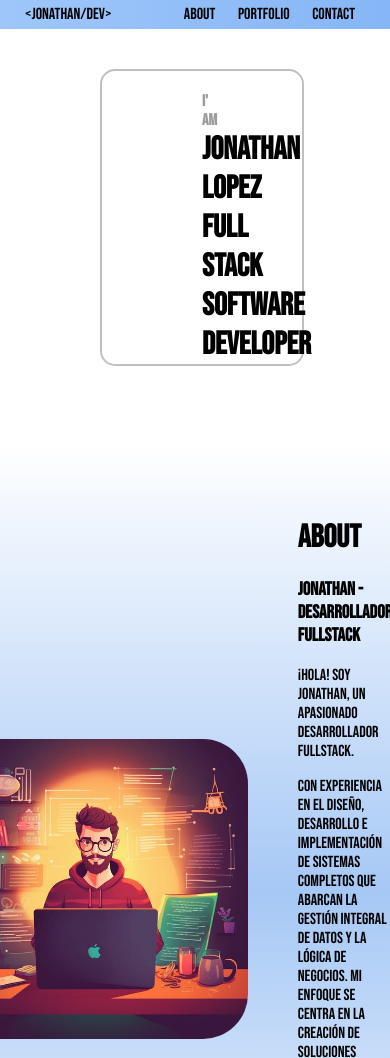
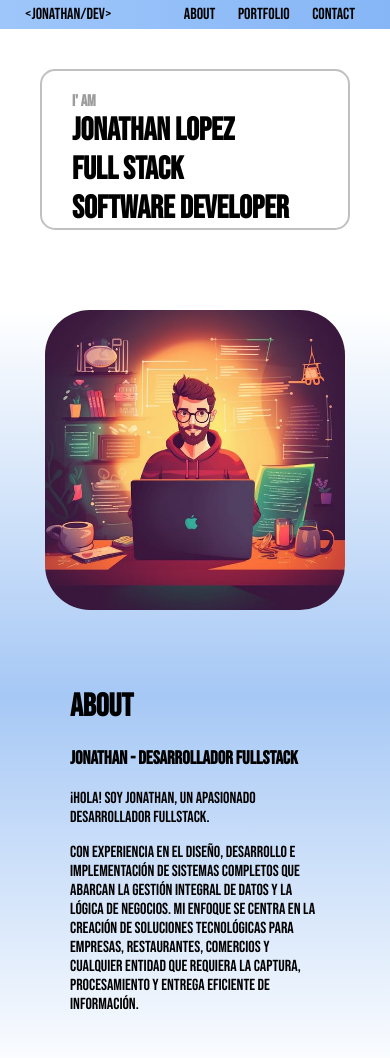
Before and after one commit to jothanf/landing_2.github.io, a plain HTML site: page index.html in a window 390 px wide. Shown: the top 1058 px of the page. Drawn offline with Linux system fonts and the light colour scheme; a web font is replaced by a local one.

Commit message:
changes responsive

```diff
--- a/index.html
+++ b/index.html
@@ -172,7 +172,8 @@
         <ul>
             <li><a href="https://github.com/jothanf"><img src="img/icon/github.png" alt=""></a></li>
             <li><a href="https://www.linkedin.com/in/jonathan-lopez-1770a020b"><img src="img/icon/linkedin.png" alt=""></a></li>
-            <li><a href=""><img src="img/icon/correo-electronico.png" alt=""></a></li>
+            <li><a href="mailto:jothanferney@gmail.com"><img src="img/icon/correo-electronico.png" alt=""></a></li>
+
         </ul>
     </div>
 </body>
--- a/styles/styles.css
+++ b/styles/styles.css
@@ -238,8 +238,16 @@ iframe {
         margin-bottom: 0;
     }
 
+
+    #card_presentation {
+        border: solid 2px #0000003f;
+        border-radius: 15px;
+        margin: 15px 40px;
+        padding: 0 30px;
+    }
+
     #about {
-        flex-direction: row;
+        flex-direction: column;
     }
 
     #about img {
@@ -309,6 +317,11 @@ iframe {
     body {
         font-size: 16px;
     }
+
+    #about {
+        flex-direction: column;
+    }
+
     #project_1, #project_2 {
         flex-direction: column;
         align-items: center;
```
